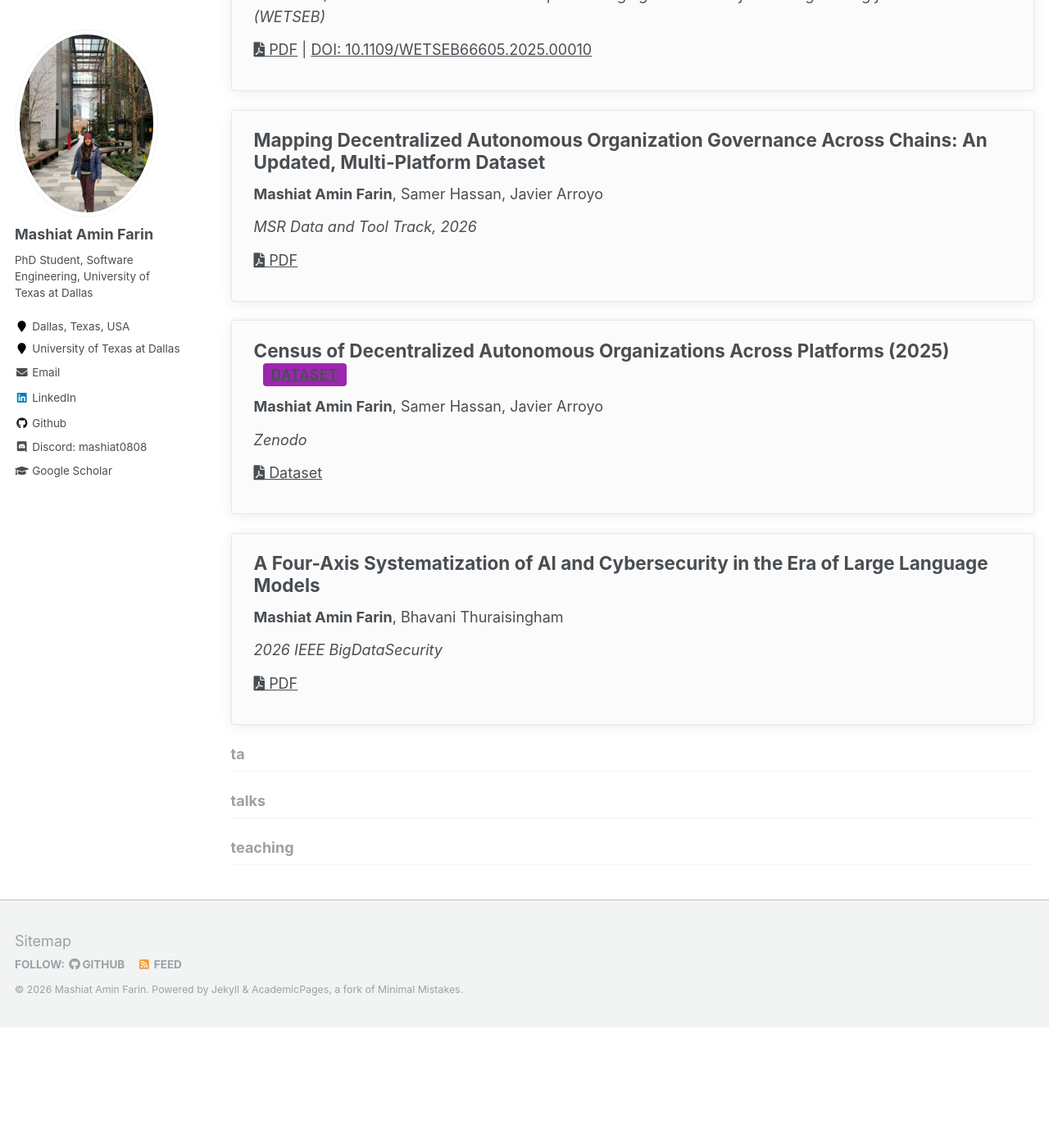
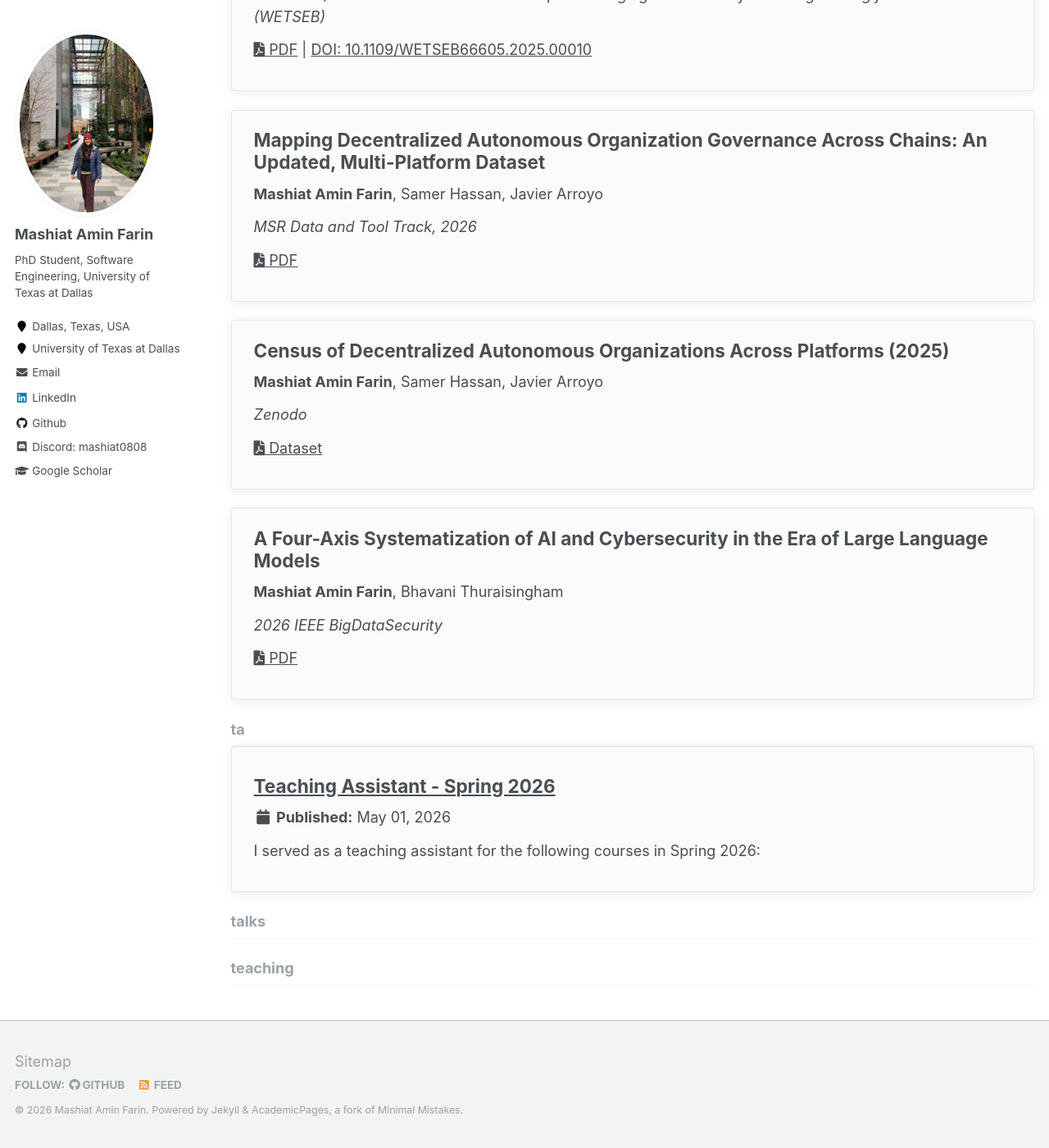
Before and after one commit to mashiat0808/mashiat0808.github.io, a Jekyll site: the page built from _pages/collection-archive.html, in a window 1280 px wide and 1400 px high, scrolled down 1105 px. Shown: the whole window at 82% size. Built offline with Jekyll 4.4.1, drawn with Linux system fonts in a browser that asks for light colours; before the commit the page ends 2358 px from its top, so only the background shows below that.

Commit message:
updated experience

```diff
--- a/_includes/archive-single.html
+++ b/_includes/archive-single.html
@@ -29,9 +29,9 @@
     <h2 class="archive__item-title" itemprop="headline">
       {% if post.collection == 'publications' %}
         {{ title }}
-        {% if post.type == 'dataset' and post.paperurl %}
+        {% if post.type == 'dataset' and post.dataset_badge != false and post.paperurl %}
           <a class="publication-dataset-badge" href="{{ post.paperurl }}" target="_blank" rel="noopener">Dataset</a>
-        {% elsif post.type == 'dataset' %}
+        {% elsif post.type == 'dataset' and post.dataset_badge != false %}
           <span class="publication-dataset-badge">Dataset</span>
         {% endif %}
       {% elsif post.link %}
--- /dev/null
+++ b/_ta/spring-2026-ta.md
@@ -0,0 +1,14 @@
+---
+title: "Teaching Assistant - Spring 2026"
+collection: ta
+permalink: /ta/spring-2026
+venue: "University of Texas at Dallas"
+date: 2026-05-01
+location: "Dallas, Texas"
+---
+
+I served as a teaching assistant for the following courses in Spring 2026:
+
+- SE 4351 Requirements Engineering with Dr. Pushpa Kumar
+- SE 4381 Software Project Planning and Management with Dr. Barbara Maweu
+- SE 4376 Object Oriented Design with Dr. Rym Zalila-Wenkstern
```
Also changed, not shown: _publications/2025-dao-census-dataset.md (+1 -0 lines).
